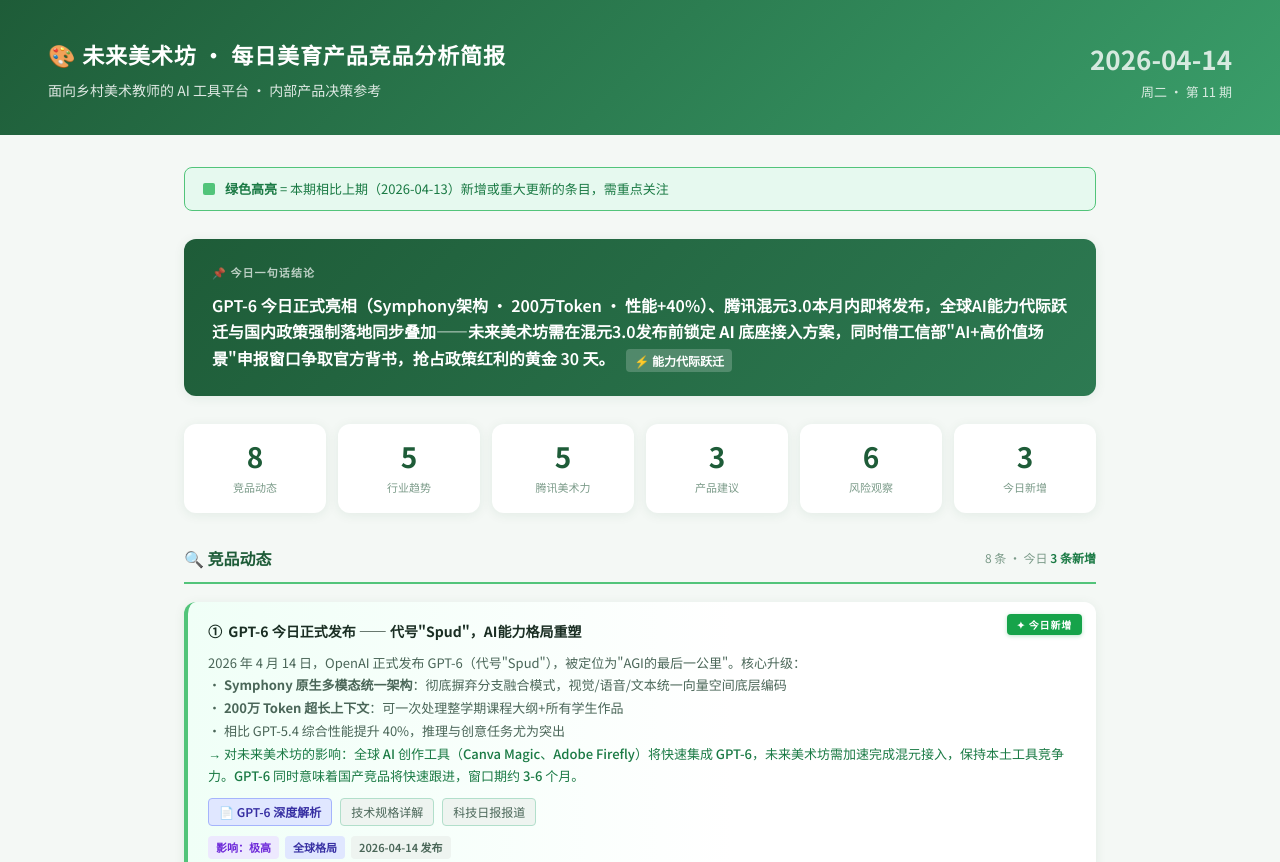
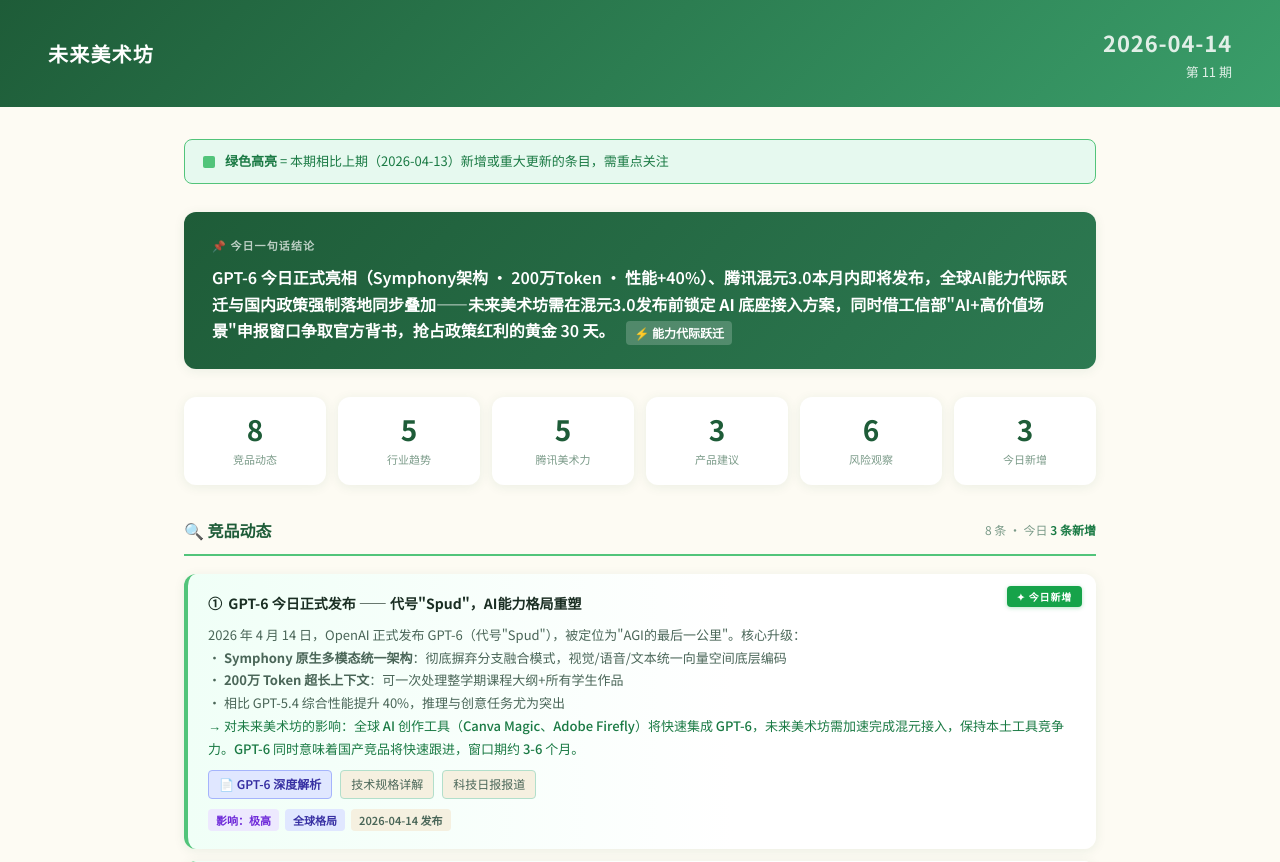
Before and after one commit to tanqiutong/art-report, a plain HTML site: page reports/report-2026-04-14.html in a window 1280 px wide. Shown: the top 862 px of the page. Drawn offline with Linux system fonts and the light colour scheme.

Commit message:
daily report 2026-04-14

```diff
--- a/reports-index.json
+++ b/reports-index.json
@@ -2,7 +2,7 @@
   {
     "date": "2026-04-14",
     "file": "report-2026-04-14.html",
-    "publishedAt": "2026-04-14T02:04:08.356Z"
+    "publishedAt": "2026-04-14T02:12:09.412Z"
   },
   {
     "date": "2026-04-13",
--- a/reports/report-2026-04-14.html
+++ b/reports/report-2026-04-14.html
@@ -7,10 +7,10 @@
 <link href="https://fonts.googleapis.com/css2?family=Noto+Sans+SC:wght@400;500;600;700&display=swap" rel="stylesheet">
 <style>
   :root {
-    --bg: #f4f8f5;          /* 页面底色：低饱和暖绿白，比纯白更护眼 */
-    --bg-sub: #eef4f0;      /* 次级区域背景（如腾讯美术力、辅助块） */
+    --bg: #fdfbf3;              /* 页面底色：淡黄暖白 */
+    --bg-sub: #f5f0e0;          /* 次级区域背景 */
     --card: #ffffff;
-    --card-hover: #f9fcfa;  /* 卡片悬停/次级卡片背景 */
+    --card-hover: #fdfaf0;      /* 卡片悬停 */
     --green-dark: #1e5c38;
     --green-mid: #3a9e6a;
     --green-light: #e6f9ef;
@@ -21,7 +21,6 @@
     --text-main: #1a2e23;
     --text-sub: #4a6658;
     --text-muted: #7a9a88;
-    /* 优先级：P0保留警示红，P1/P2统一进绿色体系 */
     --p0: #c0392b;
     --p1: #1e5c38;
     --p2: #3a9e6a;
@@ -41,17 +40,16 @@
   .header {
     background: linear-gradient(135deg, var(--green-dark) 0%, var(--green-mid) 100%);
     color: #fff;
-    padding: 36px 48px 32px;
+    padding: 24px 48px;
     display: flex;
     justify-content: space-between;
-    align-items: flex-end;
+    align-items: center;
     flex-wrap: wrap;
-    gap: 16px;
+    gap: 12px;
   }
-  .header-left h1 { font-size: 22px; font-weight: 700; letter-spacing: .04em; margin-bottom: 6px; }
-  .header-left h2 { font-size: 14px; font-weight: 400; opacity: .85; }
-  .header-right { text-align: right; font-size: 13px; opacity: .8; }
-  .header-right .date { font-size: 26px; font-weight: 700; opacity: 1; display: block; }
+  .header-left h1 { font-size: 20px; font-weight: 700; letter-spacing: .06em; }
+  .header-right { text-align: right; font-size: 13px; opacity: .85; }
+  .header-right .date { font-size: 22px; font-weight: 700; opacity: 1; display: block; letter-spacing: .04em; }
 
   /* ─── LAYOUT ─── */
   .container { max-width: 960px; margin: 0 auto; padding: 32px 24px 60px; }
@@ -268,12 +266,11 @@
 <!-- HEADER -->
 <div class="header">
   <div class="header-left">
-    <h1>🎨 未来美术坊 · 每日美育产品竞品分析简报</h1>
-    <h2>面向乡村美术教师的 AI 工具平台 · 内部产品决策参考</h2>
+    <h1>未来美术坊</h1>
   </div>
   <div class="header-right">
     <span class="date">2026-04-14</span>
-    周二 · 第 11 期
+    第 11 期
   </div>
 </div>
 
```
